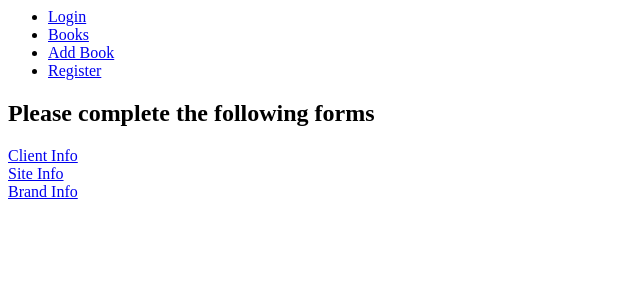
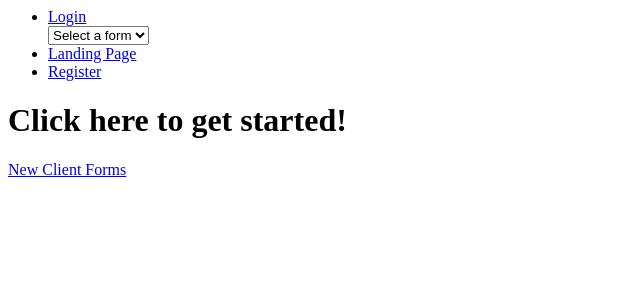
Before and after one commit to heathertill/website-content, a React app: page / in a window 1280 px wide. Shown: the top 300 px of the page, without its empty margins (0-640 px from the left). Built offline with nearby package versions, Linux system fonts and the light colour scheme.

Commit message:
-navigation info page dropdown working

```diff
--- a/src/client/App.tsx
+++ b/src/client/App.tsx
@@ -8,12 +8,13 @@ import Navbar from './components/shared/Navbar';
 import Jumbo from './components/shared/Jumbo';
 import Login from './components/admin/Login';
 import Register from './components/admin/Register';
-import Home from './components/public/Home';
+import NewClient from './components/public/NewClient';
 import SiteInfo from './components/public/SiteInfo';
 import BrandInfo from './components/public/BrandInfo';
 import ClientInfoEdit from './components/edit/ClientInfoEdit';
 import SiteInfoEdit from './components/edit/SiteInfoEdit';
 import BrandInfoEdit from './components/edit/BrandInfoEdit';
+import LandingPage from './components/public/LandingPage';
 
 
 const App: React.SFC<AppProps> = () => {
@@ -25,7 +26,7 @@ const App: React.SFC<AppProps> = () => {
                 <Switch>
                     <Route exact path='/Jumbo' component={Jumbo} />
                     <Route exact path='/ClientInfo' component={ClientInfo} />
-                    <Route exact path='/' component={Home} />
+                    <Route exact path='/NewClient' component={NewClient} />
                     <Route exact path='/Login' component={Login} />
                     <Route exact path='/Register' component={Register} />
                     <Route exact path='/SiteInfo' component={SiteInfo} />
@@ -33,6 +34,7 @@ const App: React.SFC<AppProps> = () => {
                     <Route exact path='/ClientInfoEdit' component={ClientInfoEdit} />
                     <Route exact path='/SiteInfoEdit' component={SiteInfoEdit} />
                     <Route exact path='/BrandInfoEdit' component={BrandInfoEdit} />
+                    <Route exact path='/' component={LandingPage} />
                 </Switch>
         </main>
         </BrowserRouter>
--- a/src/client/components/public/ClientInfo.tsx
+++ b/src/client/components/public/ClientInfo.tsx
@@ -4,17 +4,36 @@ import { RouteComponentProps } from 'react-router-dom';
 import { json, User } from '../../utils/api';
 
 
-export interface ClientInfoProps extends RouteComponentProps {
+export interface ClientInfoProps extends RouteComponentProps<{ id: string }> { }
 
-}
-
-const ClientInfo: React.SFC<ClientInfoProps> = ({history}) => {
+const ClientInfo: React.SFC<ClientInfoProps> = ({ history, match: { params: { id } } }) => {
 
     const [firstName, setFirstName] = useState('');
     const [lastName, setLastName] = useState('');
     const [workNumber, setWorkNumber] = useState('');
     const [cellNumber, setCellNumber] = useState('');
     const [email, setEmail] = useState('');
+    const [show, setShow] = useState(false);
+
+    const canEdit = async () => {
+        if (User.userid) {
+            try {
+                let client = await json(`/api/clientInfo/${User.userid}`)
+                if (client !== null) {
+                    setShow(true)
+                    setFirstName(client.firstName),
+                    setLastName(client.lastName),
+                    setWorkNumber(client.workNumber),
+                    setCellNumber(client.cellNumber),
+                    setEmail(client.email)
+                }
+            } catch (e) {
+                console.log(e)
+            }
+        }
+    }
+
+    useEffect(() => { canEdit() }, [])
 
     const handleSubmit = async (e: React.FormEvent<HTMLFormElement>) => {
         let body = {
@@ -26,13 +45,25 @@ const ClientInfo: React.SFC<ClientInfoProps> = ({history}) => {
             email
         }
         e.preventDefault();
-        try {
-            let newInfo = await json('/api/clientInfo', 'POST', body)
-            if (newInfo) {
+        if (show === false) {
+            try {
+                let newInfo = await json('/api/clientInfo', 'POST', body)
+                if (newInfo) {
+                    history.push('/')
+                }
+            } catch (e) {
+                console.log(e)
+            }
+        }
+        else {
+            try {
+                let editInfo = await json(`/api/clientInfo/${User.userid}`, 'PUT', body)
+            if (editInfo) {
                 history.push('/')
             }
-        } catch (e) {
-            console.log(e)
+            } catch (e) {
+                console.log(e)
+            }
         }
     };
 
@@ -54,7 +85,11 @@ const ClientInfo: React.SFC<ClientInfoProps> = ({history}) => {
                 <label htmlFor="email">Email</label>
                 <input className="form-control" type="text" value={email} placeholder={email}
                     onChange={(e: React.ChangeEvent<HTMLInputElement>) => setEmail(e.target.value)} />
+                {show ?
+                <button type="submit" className="btn btn-warning m-2">Edit</button>
+                :
                 <button type="submit" className="btn btn-warning m-2">Submit</button>
+                }
             </form>
         </section>
     );
--- /dev/null
+++ b/src/client/components/public/LandingPage.tsx
@@ -0,0 +1,17 @@
+import * as React from 'react';
+import { Link } from 'react-router-dom';
+
+export interface LandingPageProps {
+
+}
+
+const LandingPage: React.SFC<LandingPageProps> = () => {
+    return (
+        <div>
+            <h1>Click here to get started!</h1>
+            <Link to={'/NewClient'} className="btn btn-warning m-2">New Client Forms</Link>
+        </div>
+    );
+}
+
+export default LandingPage;
--- a/src/client/components/shared/Navbar.tsx
+++ b/src/client/components/shared/Navbar.tsx
@@ -1,12 +1,11 @@
 import * as React from 'react';
-import { Link } from 'react-router-dom';
+import { useState } from 'react';
+import { Link, RouteComponentProps } from 'react-router-dom';
 import { User, ClearAccessToken } from '../../utils/api';
 
-export interface NavbarProps {
+export interface NavbarProps extends RouteComponentProps { }
 
-}
-
-const Navbar: React.SFC<NavbarProps> = () => {
+const Navbar: React.SFC<NavbarProps> = ({ history }) => {
 
     const showLogin = () => {
         if (User.userid !== null) {
@@ -17,10 +16,13 @@ const Navbar: React.SFC<NavbarProps> = () => {
     }
 
     const logout = () => {
-        location.replace('/form')
+        location.replace('/')
         // location.reload();
         ClearAccessToken();
+    }
 
+    const handleFormSelect = (e: any) => {
+        location.replace(e)
     }
 
     return (
@@ -30,11 +32,17 @@ const Navbar: React.SFC<NavbarProps> = () => {
                     <li className="nav-item">
                         {showLogin()}
                     </li>
+                    <div>
+                        <select name="" id="" className="form-control"
+                            onChange={(e: React.ChangeEvent<HTMLSelectElement>) => handleFormSelect(e.target.value)}>
+                            <option value="">Select a form</option>
+                            <option value="clientInfo">Client Info</option>
+                            <option value="siteInfo">Site Info</option>
+                            <option value="brandInfo">Brand Info</option>
+                        </select>
+                    </div>
                     <li className="nav-item">
-                        <Link className="text-white mx-3" to='/books'>Books</Link>
-                    </li>
-                    <li className="nav-item">
-                    <Link className="text-white mx-3" to='/new'>Add Book</Link>
+                        <Link className="text-white mx-3" to='/'>Landing Page</Link>
                     </li>
                 </div>
                 <li className="nav-item">
```
Also changed, not shown: src/server/db/queries/clientInfo.ts (+5 -4 lines), src/server/routes/api/clientInfo.ts (+23 -0 lines), src/client/components/public/NewClient.tsx (renamed from src/client/components/public/Home.tsx).
